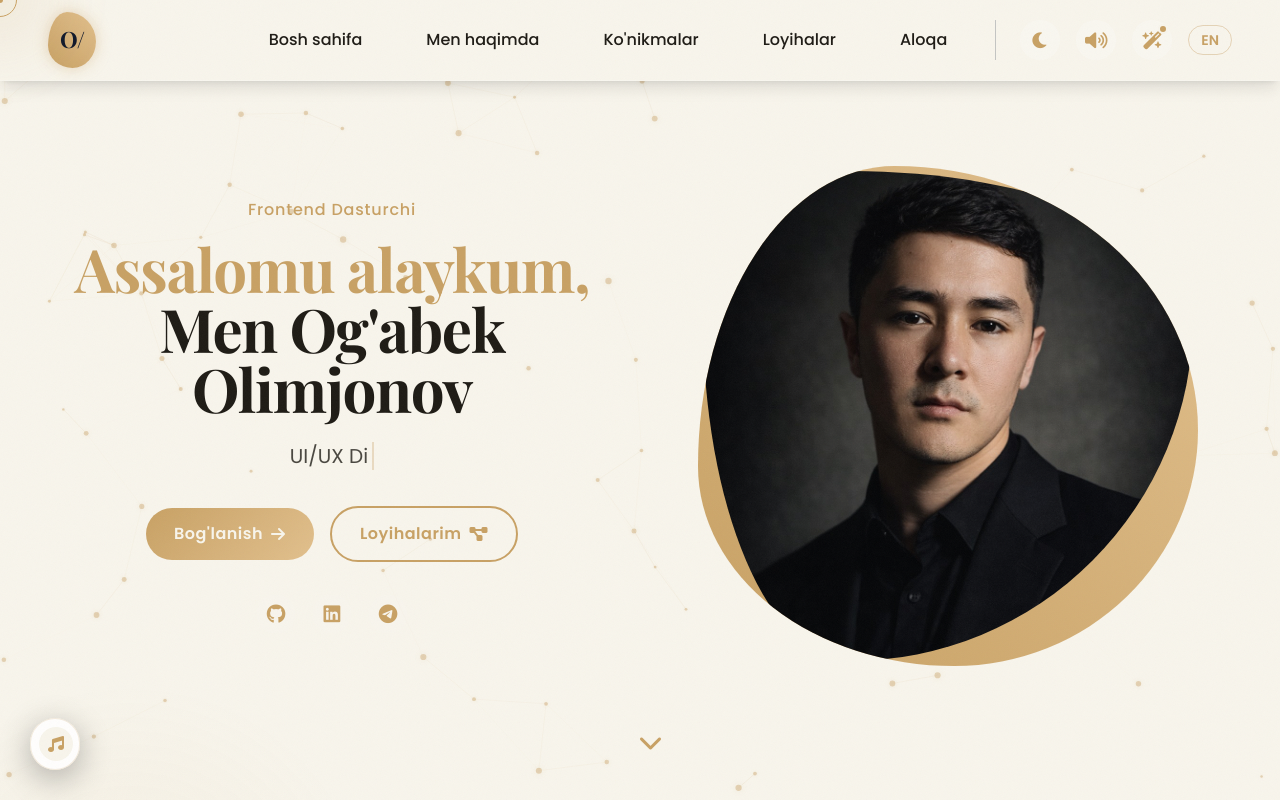
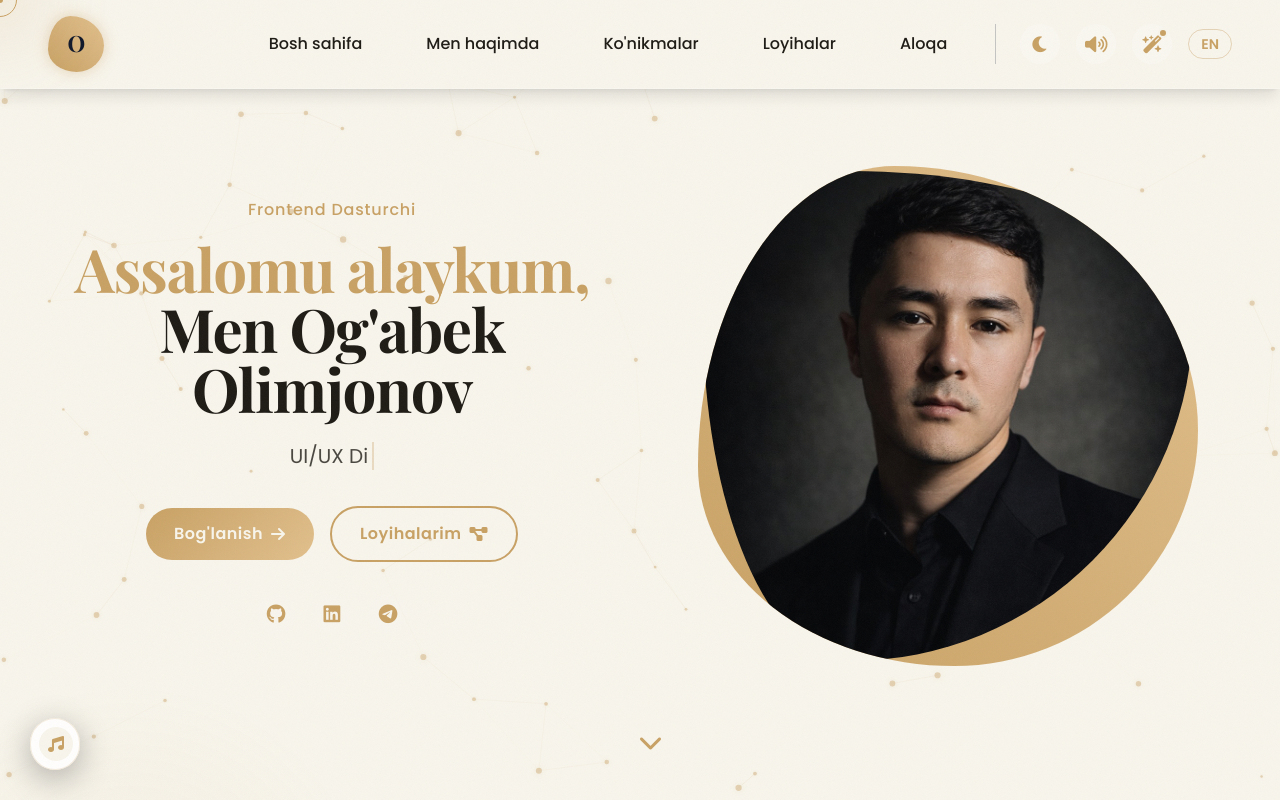
Before and after one commit to OgabekHub/My-portfolio, a Next.js app: page / in a window 1280 px wide. Shown: the top 800 px of the page. Built offline with nearby package versions, Linux system fonts and the light colour scheme.

Commit message:
style(logo): fix hover bug by removing legacy logo-circle class and remove slash from text

```diff
--- a/src/components/BlobLogo.tsx
+++ b/src/components/BlobLogo.tsx
@@ -50,7 +50,7 @@ export default function BlobLogo({ size = 56 }: BlobLogoProps) {
         }}
         className="group-hover:scale-110 transition-transform"
       >
-        O/
+        O
       </div>
     </div>
   );
--- a/src/components/Footer.tsx
+++ b/src/components/Footer.tsx
@@ -42,7 +42,7 @@ export default function Footer() {
                 onClick={(e) => handleScrollTo(e, "#home")}
                 className="flex items-center space-x-2"
               >
-                <div className="logo-circle" style={{ background: "transparent" }}>
+                <div className="w-[56px] h-[56px] flex items-center justify-center flex-shrink-0 relative">
                   <BlobLogo size={56} />
                 </div>
                 <div className="logo-details opacity-0 transition-all duration-500">
--- a/src/components/Navbar.tsx
+++ b/src/components/Navbar.tsx
@@ -103,7 +103,7 @@ export default function Navbar() {
             }}
             className="flex items-center space-x-2"
           >
-            <div className="logo-circle" style={{ background: "transparent" }}>
+            <div className="w-[56px] h-[56px] flex items-center justify-center flex-shrink-0 relative">
               <BlobLogo size={56} />
             </div>
 
```
